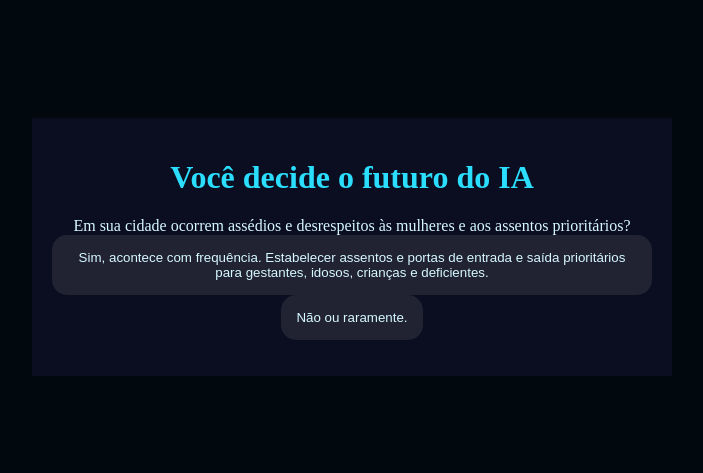
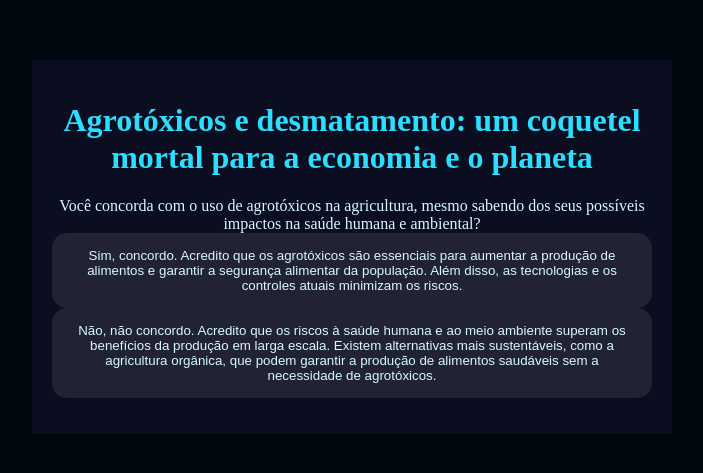
Before and after one commit to Alidiana17/Miss-o, a plain HTML site: page index.html in a window 1280 px wide. Shown: the part 161-634 px from the top of the page, without its empty margins (288-991 px from the left). Drawn offline with Linux system fonts and the light colour scheme.

Commit message:
Atualizei o arquivo script.js

```diff
--- a/index.html
+++ b/index.html
@@ -4,13 +4,13 @@
     <meta charset="UTF-8">
     <meta name="viewport" content="width=device-width, initial-scale=1.0">
     <link rel="stylesheet" href="style.css">
-    <title>Você decide o futuro da IA</title>
+    <title>Agrotóxicos e desmatamento: um coquetel mortal para a economia e o planeta</title>
 </head>
 <body>
 
 
     <div class="caixa-principal">
-        <h1>Você decide o futuro do IA</h1>
+        <h1>Agrotóxicos e desmatamento: um coquetel mortal para a economia e o planeta</h1>
         <div class="caixa-perguntas">
             Você já sabe quais são as perguntas que irão nortear sua missão ?
         </div>
--- a/script.js
+++ b/script.js
@@ -6,41 +6,67 @@ const textoResultado = document.querySelector(".texto-resultado") ;
 
 const perguntas =[
     {
-        enunciado : "Em sua cidade ocorrem assédios e desrespeitos às mulheres e aos assentos prioritários?",
+        enunciado : "Você concorda com o uso de agrotóxicos na agricultura, mesmo sabendo dos seus possíveis impactos na saúde humana e ambiental?",
         alternativas : [
             {
-                texto: "Sim, acontece com frequência. Estabelecer assentos  e portas de entrada e saída prioritários para gestantes, idosos, crianças e deficientes.",
-                afirmacao: "Resposta positiva.  Facilitar a entrada e a saída de um público específico."
+                texto: "Sim, concordo. Acredito que os agrotóxicos são essenciais para aumentar a produção de alimentos e garantir a segurança alimentar da população. Além disso, as tecnologias e os controles atuais minimizam os riscos.",
+                afirmacao: "Prioriza a produção em larga escala e a rentabilidade. Podem ter uma visão mais otimista em relação às tecnologias e aos mecanismos de controle."
             },
             {
-                texto: "Não ou raramente." ,
-                afirmacao: "Resposta negativa. Manter os assentos e as entradas do transporte público no modelo atual."
+                texto: "Não, não concordo. Acredito que os riscos à saúde humana e ao meio ambiente superam os benefícios da produção em larga escala. Existem alternativas mais sustentáveis, como a agricultura orgânica, que podem garantir a produção de alimentos saudáveis sem a necessidade de agrotóxicos." ,
+                afirmacao: "Se preocupa com a saúde, o meio ambiente e a sustentabilidade. Valoriza a produção de alimentos saudáveis e a preservação dos recursos naturais."
             }
         ]
     },
     {
-        enunciado : "O desmatamento no Brasil atingiu índices alarmantes., tornando-se praticamente cultural. Os efeitos estão sendo sentidos no dia-a-dia da população. É possível minimizar o desmatamento no país?",
+        enunciado : "Como você avalia a relação entre o desmatamento e o uso de agrotóxicos?",
         alternativas : [
             {
-                texto: "Sim, por intermédio de políticas de fiscalização e controle ambiental rigoroso",
-                afirmacao: "Com a rigidez da fiscalização podemos induzir a mudança de comportamento das pessoas por meio de sanções."
+                texto: "Acredito que o desmatamento e o uso de agrotóxicos são processos distintos, embora possam ocorrer em conjunto. O desmatamento é necessário para expandir a fronteira agrícola e atender à demanda por alimentos, enquanto os agrotóxicos são ferramentas importantes para proteger as culturas.",
+                afirmacao: "Prioriza a produção agrícola em detrimento da preservação ambiental. Pode ter uma visão mais fragmentada dos problemas ambientais."
             },
             {
-                texto: "Não, porque as leis não são cumpridas" ,
-                afirmacao: "Há deficiência no sistema de fiscalização."
+                texto: "O desmatamento e o uso de agrotóxicos estão intimamente ligados. O desmatamento abre caminho para a expansão da monocultura e o uso intensivo de agrotóxicos, o que contamina o solo, a água e a biodiversidade." ,
+                afirmacao: "Possui consciência ambiental e social. Vê a relação entre desmatamento e agrotóxicos como um problema complexo e interligado. Valoriza a preservação da biodiversidade e a sustentabilidade."
             }
         ]
     },
     {
-        enunciado : "Qual as consequências do uso de agrotóxico na agricultura?",
+        enunciado : "Você acredita que as empresas de agrotóxicos têm responsabilidade social e ambiental?",
         alternativas : [
             {
-                texto: "Há um impacto muito grande no meio ambiente, causando prejuízos ao solo, água e atmosfera. ",
-                afirmacao: "Causando a morte das abelhas, diminuindo a diversidade das plantas, gerando um impacto econômico."
+                texto: "Sim, acredito que as empresas têm a responsabilidade de desenvolver produtos mais seguros e de investir em tecnologias que minimizem os impactos ambientais. Além disso, devem contribuir para o desenvolvimento das comunidades onde atuam.",
+                afirmacao: "Valoriza a responsabilidade social e ambiental das empresas, mas ainda acredita no papel do agronegócio para o desenvolvimento econômico."
             },
             {
-                texto: "A produção das espécies  é maior, reduz o controle de pragas, aumenta a distribuição da produção." ,
-                afirmacao: "Aumentando a produção há uma vantagem no setor de exportação, favorecendo assim a economia do país."
+                texto: "Não, acredito que o principal objetivo das empresas de agrotóxicos é o lucro, e elas estão mais preocupadas em maximizar seus lucros do que em proteger a saúde e o meio ambiente." ,
+                afirmacao: "Possui crítica em relação ao modelo econômico atual e desconfia das grandes empresas. Valoriza a produção local e a economia solidária."
+            }
+        ]
+    },
+    {
+        enunciado : "Qual a sua opinião sobre a regulamentação do uso de agrotóxicos no Brasil?",
+        alternativas : [
+            {
+                texto: "Acredito que a legislação brasileira é adequada e que as agências reguladoras atuam de forma eficiente para garantir a segurança dos produtos.",
+                afirmacao: "Confia nas instituições governamentais e acredita que a legislação atual é suficiente para garantir a segurança alimentar e ambiental."
+            },
+            {
+                texto: "Acredito que a legislação brasileira é muito permissiva e que os interesses das empresas de agrotóxicos influenciam as decisões do governo. É necessário fortalecer a fiscalização e aumentar os requisitos para a registro de novos produtos." ,
+                afirmacao: "Desconfia das instituições governamentais e acredita que a legislação brasileira precisa ser reformulada para proteger a saúde e o meio ambiente."
+            }
+        ]
+    },
+    {
+        enunciado : "Você acredita que a agricultura familiar pode ser uma alternativa mais sustentável ao agronegócio?",
+        alternativas : [
+            {
+                texto: "Sim, acredito que a agricultura familiar é mais sustentável, pois utiliza menos agrotóxicos e preserva a biodiversidade. Além disso, contribui para a segurança alimentar e o desenvolvimento local.",
+                afirmacao: "Valoriza a produção de alimentos saudáveis, a preservação da biodiversidade e o desenvolvimento local."
+            },
+            {
+                texto: "Não, acredito que a agricultura familiar não tem a mesma capacidade de produção do agronegócio e não consegue atender à demanda por alimentos da população." ,
+                afirmacao: "Prioriza a produção em larga escala e a segurança alimentar, e pode subestimar a importância da agricultura familiar para a sustentabilidade."
             }
         ]
     }
```
